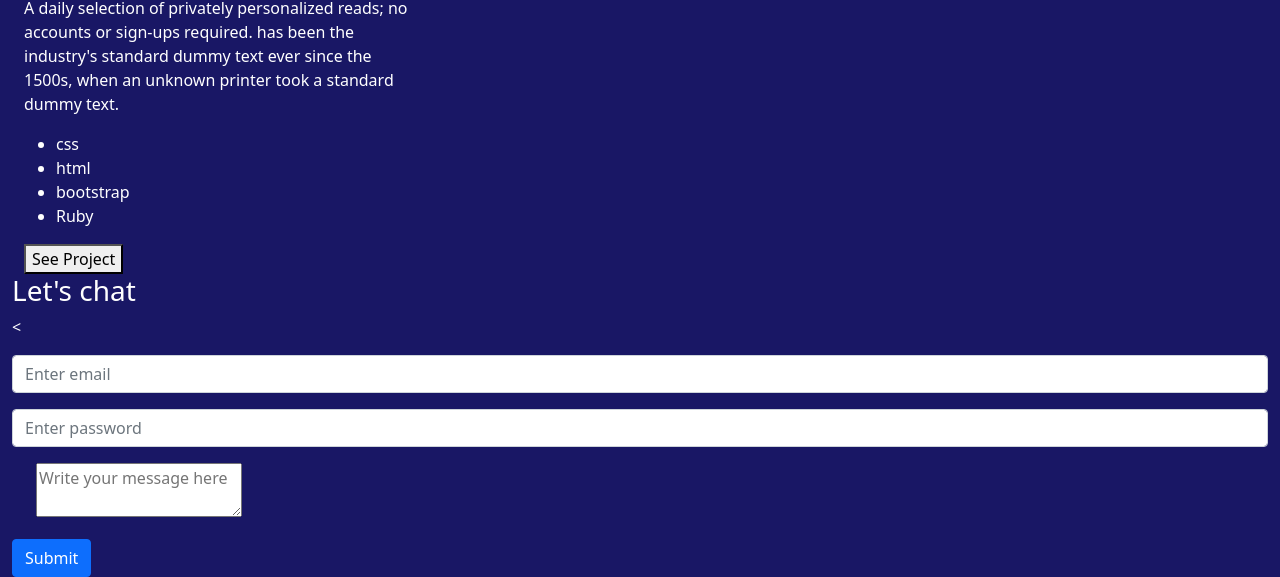
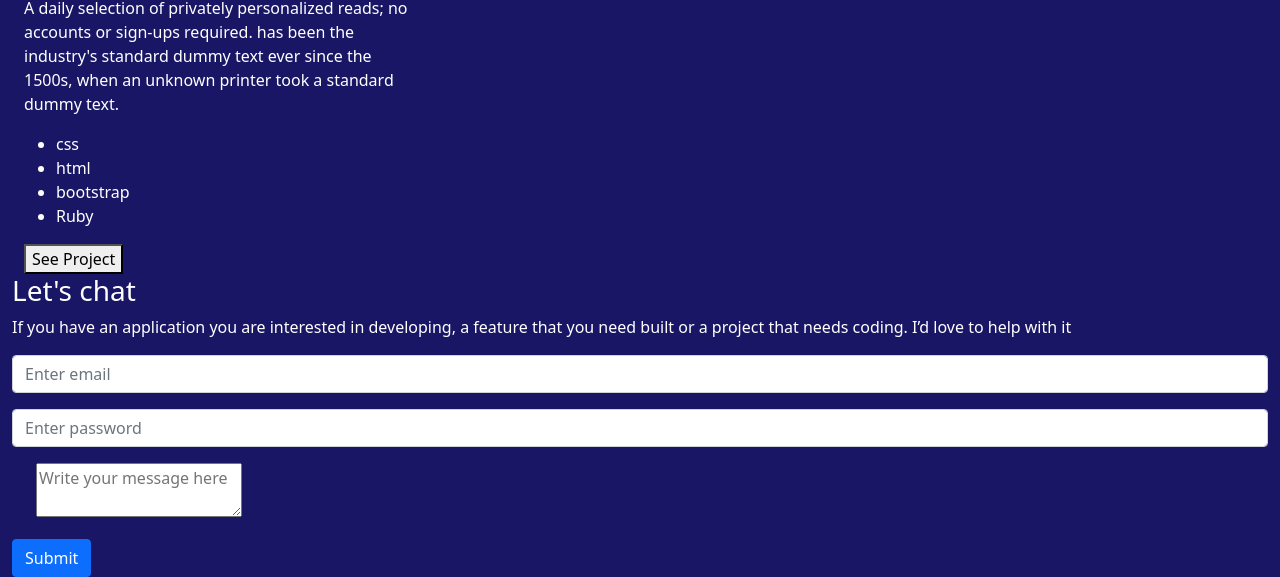
Before and after one commit to marurevi/Portfolio-Bootstrap, a website: page index.html in a window 1280 px wide. Shown: the part 2015-2592 px from the top of the page. Drawn offline with Linux system fonts and the light colour scheme.

Commit message:
Add p to form section

```diff
--- a/index.html
+++ b/index.html
@@ -169,7 +169,9 @@
 
         <h3>Let's chat</h3>
 
-        <
+        <p>If you have an application you are interested in developing, a feature that you need
+          built or a project that needs coding. I’d love to help with it </p>
+
         <form action="/action_page.php">
           <div class="mb-3 mt-3">
             <input type="email" class="form-control" id="email" placeholder="Enter email" name="email">
```
